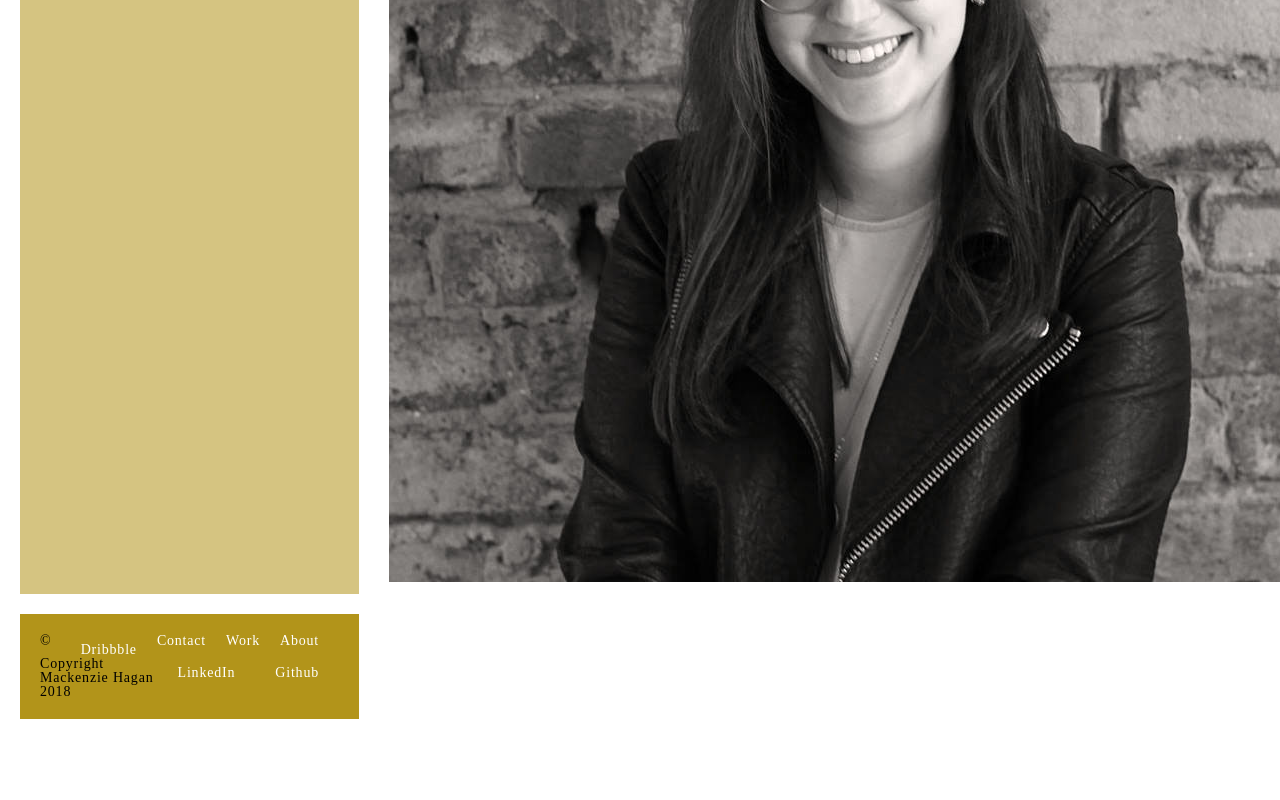
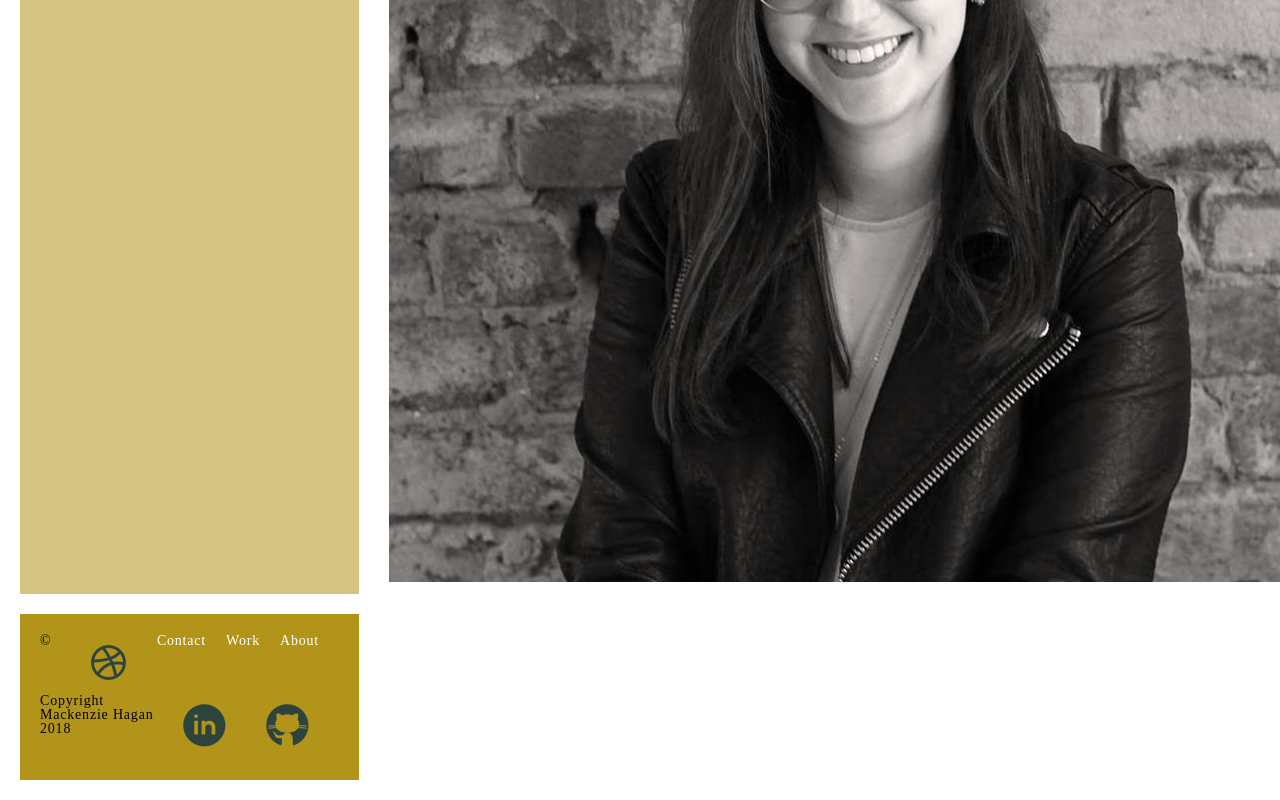
Before and after one commit to mlhagan/portfolio, a plain HTML site: page index.html in a window 1280 px wide. Shown: the part 1095-1895 px from the top of the page. Before the commit the page ends 1834 px from the top, so only its background shows below. Drawn offline with Linux system fonts and the light colour scheme.

Commit message:
Add files via upload

```diff
--- a/index.html
+++ b/index.html
@@ -34,6 +34,7 @@
           <h3>WISP</h3>
           <br>
           <img src="images/Wisp Mock-Up.png"></img>
+          <br>
           <p style="color: #ffffff;">An all-in-one cloud storage system.</p>
           <br>
           <p style="color: #ffffff;">I conducted user research, designed the branding, and the UI.</p>
@@ -44,6 +45,7 @@
           <h3>Leonard Lee Smith Storytelling</h3>
           <br>
           <img src="images/LLS Mock-Up.png"></img>
+          <br>
           <p>Lee needed a simple website for his side-hustle as a storyteller, writer, story coach, and professional speaking coach here in Birmingham, AL.</p>
           <br>
           <button><a href="http://leonardleesmith.com/">View the website</a></button>
@@ -68,11 +70,11 @@
         <a href="/about/">About</a>
         <a href="/work/">Work</a>
         <a href="/contact/">Contact</a>
-        <a href="#"><img src=""></img>Dribbble</a>
-        <a href="#"><img src=""></img>Github</a>
-        <a href="#"><img src=""></img>LinkedIn</a>
+        <a href=""><img src="images/dribbble.png" alt="Dribbble"></img></a>
+        <a href=""><img src="images/github.png" alt="Github"></img></a>
+        <a href=""><img src="images/linkedin.png" alt="LinkedIn"></img></a>
+        <p>© Copyright Mackenzie Hagan 2018</p>
       </nav>
-      <p>© Copyright Mackenzie Hagan 2018</p>
     </footer>
   </div>
 </body>
```
